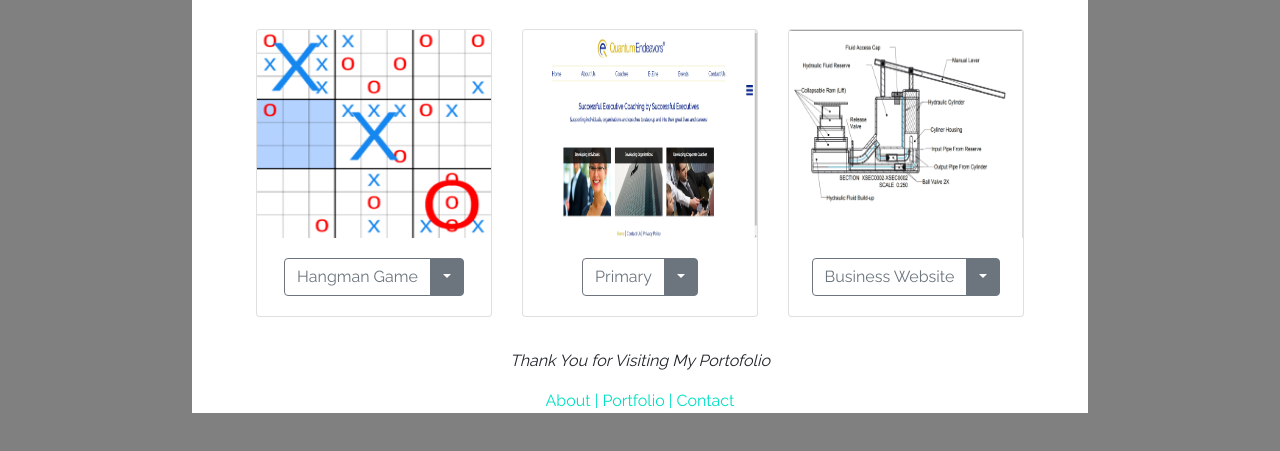
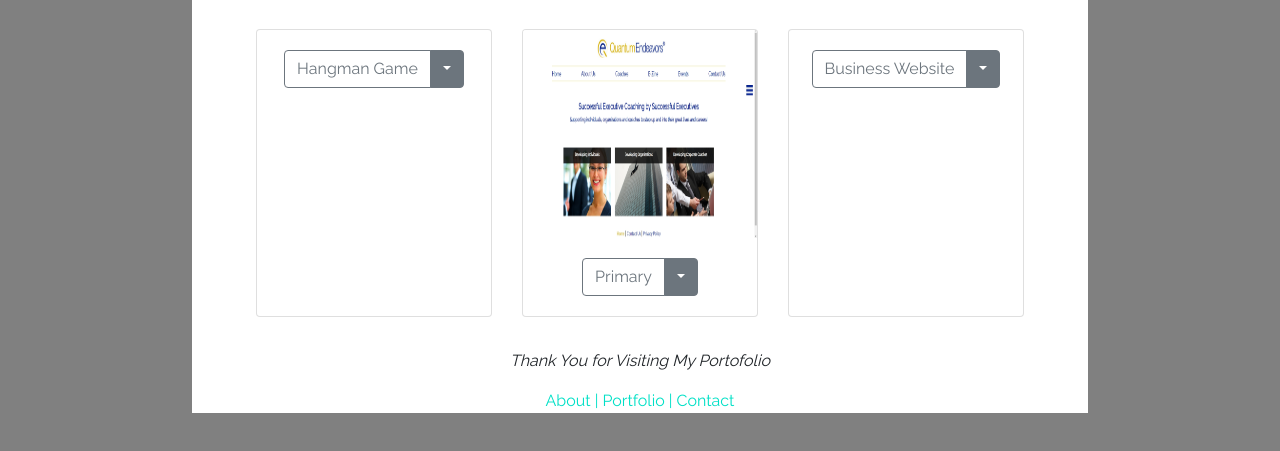
Before and after one commit to SteveLucasCS/stevelucascs.github.io, a plain HTML site: page projects.html in a window 1280 px wide. Shown: the part 123-574 px from the top of the page. Drawn offline with nearby package versions, Linux system fonts and the light colour scheme.

Commit message:
removed incorrect pictures temporarily

```diff
--- a/projects.html
+++ b/projects.html
@@ -47,7 +47,7 @@
     </div> <!-- end row -->
     <div class="card-deck">
       <div class="card text-center" style="width: 18rem;">
-        <img class="card-img-top" src="images/tictactoe.png" alt="Card image cap">
+        <!-- <img class="card-img-top" src="images/tictactoe.png" alt="Card image cap"> -->
         <div class="card-body">
           <div class="btn-group" role="group" aria-label="Button group with nested dropdown">
             <button id="card-1-btn" type="button" class="btn btn-outline-secondary">Hangman Game</button>
@@ -79,7 +79,7 @@
         </div>
       </div>
       <div class="card text-center" style="width: 18rem;">
-        <img class="card-img-top" src="images/jack-thumbnail.jpg" alt="Card image cap">
+        <!-- <img class="card-img-top" src="images/jack-thumbnail.jpg" alt="Card image cap"> -->
         <div class="card-body">
           <div class="btn-group" role="group" aria-label="Button group with nested dropdown">
             <button id="card-3-btn" type="button" class="btn btn-outline-secondary">Business Website</button>
```
